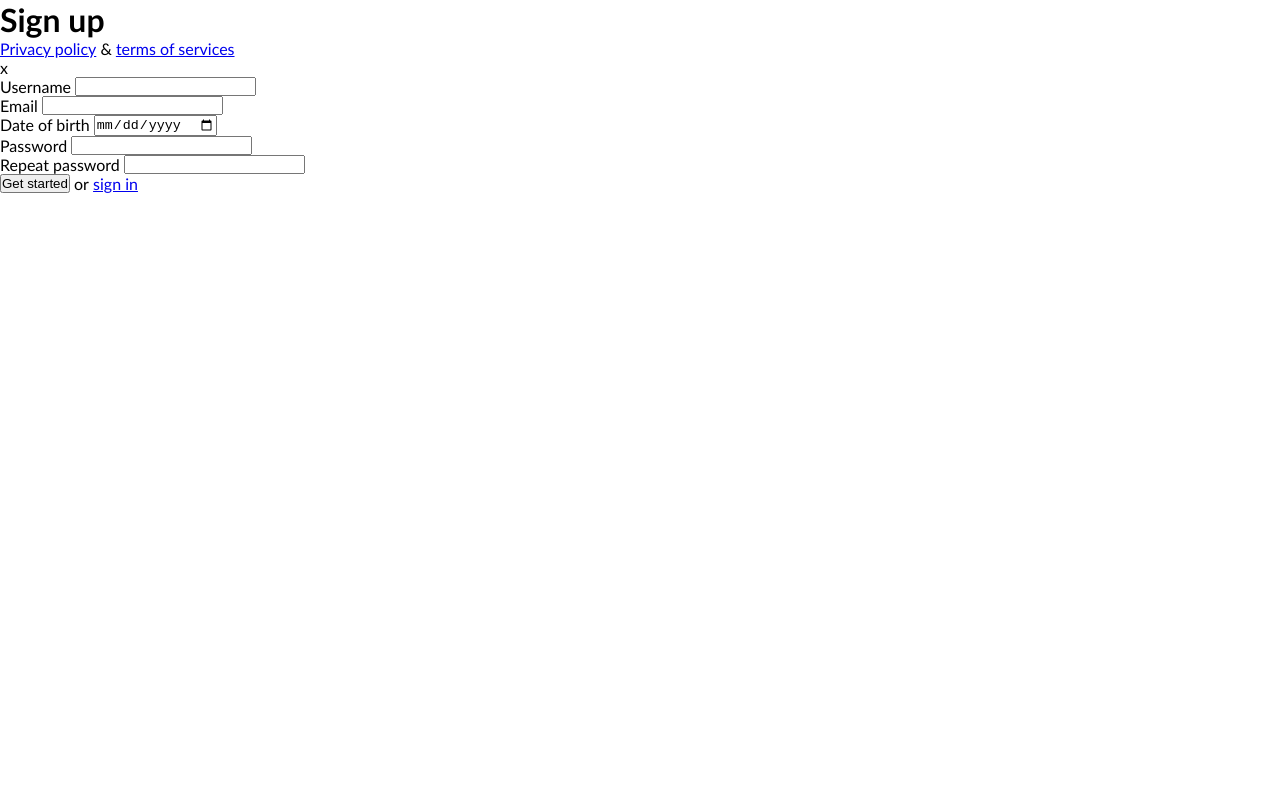
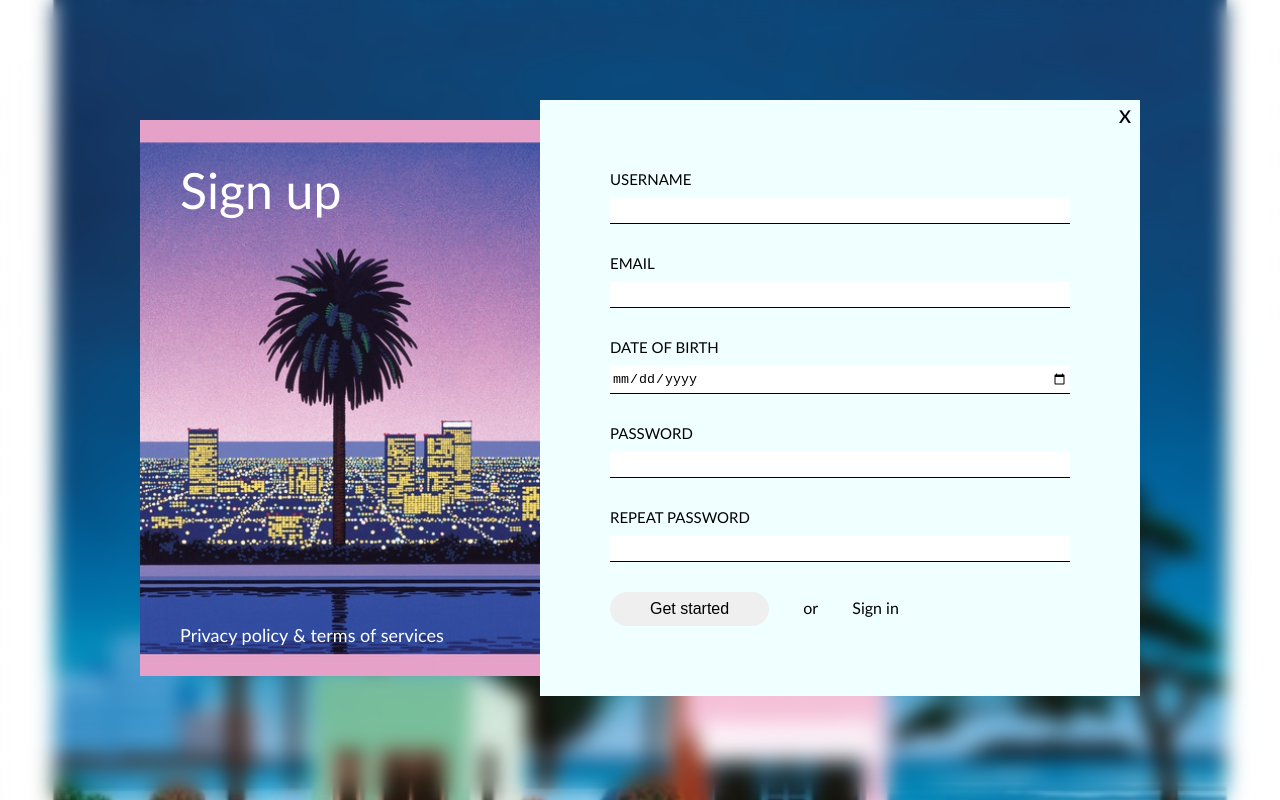
Before and after one commit to neigiamasJonas/5-sign-in, a website: page index.html in a window 1280 px wide. Drawn offline with Linux system fonts and the light colour scheme.

Commit message:
ne iki galo, bet uzteks

```diff
--- a/css/button.css
+++ b/css/button.css
@@ -0,0 +1,10 @@
+.button {
+    font-size: 16px;
+    font-weight: normal;
+    padding: 8px 40px;
+    border-radius: 20px;
+    border: 0;
+    color: #000;
+    cursor: pointer;
+
+}
--- a/css/form.css
+++ b/css/form.css
@@ -1,9 +1,48 @@
-.button {
+.form {
+    width: 100%;
+}
+
+.form > .form-row {
+    width: 100%;
+    margin: 0 0 30px 0;
+}
+
+.form > .form-row:last-of-type {
+    margin: 0;
+}
+
+.form > .form-row > .label {
+    width: 100%;
+    display: inline-block;
+    margin-bottom: 10px;
+    text-transform: uppercase;
+    font-size: 15px;
+}
+
+.form > .form-row > .input {
+    width: 100%;
+    padding: 5px 2px;
+    border: none;
+    border-bottom: 1px solid #000;
+}
+
+.form > .form-row > .input:focus {
+    outline: none;
+}
+
+.form-row > span {
+    font-size: 16px;
+    font-weight: normal;
+    line-height: 32px;
+    margin: 0 30px;
+    color: #000;
 
 }
-span {
+.form-row > .sign-in {
+    font-size: 16px;
+    font-weight: normal;
+    line-height: 32px;
+    text-decoration: none;
+    color: #000;
 
 }
-.sign-in {
-
-}
--- a/css/main.css
+++ b/css/main.css
@@ -8,39 +8,75 @@ body * {
 
 body {
     font-family: 'Gill Sans', 'Gill Sans MT', Calibri, 'Trebuchet MS', sans-serif;
+    height: 100vh;
+    background-image: url(../img/lp\ du\ namukai.jpg);
+    background-size: cover;
+    background-position: center;
+    backdrop-filter: blur(10px);
 }
 .container {
+    width: 1000px;
+    margin-left: calc(50% - 500px);
+    margin-top: 100px;
+    display: inline-block;
+    position: relative;
+
 
 }
 .left-column {
+    background-color: aqua;
+    width: 40%;
+    float: left;
+    padding: 40px;
+    background-image: url(../img/lp\ palme.jpg);
+    background-position: center;
+    background-repeat: no-repeat;
+    background-size: cover;
+    position: absolute;
+    top: 20px;
+    bottom: 20px;
 
 }
 .title {
+    width: 100%;
+    font-size: 50px;
+    font-weight: 500;
+    color: #fff;
+
 
 }
 .bottom-links {
+    width: 100%;
+    font-size: 18px;
+    color: #fff;
+    position: absolute;
+    bottom: 30px;
+
 
 }
 .link {
+    text-decoration: none;
+    color: #fff;
 
 }
 
 
 .right-column {
+    background-color: azure;
+    width: 60%;
+    float: right;
+    padding: 70px;
+    position: relative;
 
 }
 .close {
-
+    width: 30px;
+    height: 30px;
+    font-size: 25px;
+    text-align: center;
+    line-height: 26px;
+    top: 0;
+    right: 0;
+    position: absolute;
+    cursor: pointer;
 }
-.form {
-
-}
-.form-row {
-
-}
-.label {
-
-}
-.input {
-
-}
--- a/index.html
+++ b/index.html
@@ -45,7 +45,7 @@
                 <div class="form-row">
                     <button type="submit" class="button">Get started</button>
                     <span>or</span>
-                    <a href="#" class="sign-in">sign in</a>
+                    <a href="#" class="sign-in">Sign in</a>
             </form>
         </div>
     </main>
```
